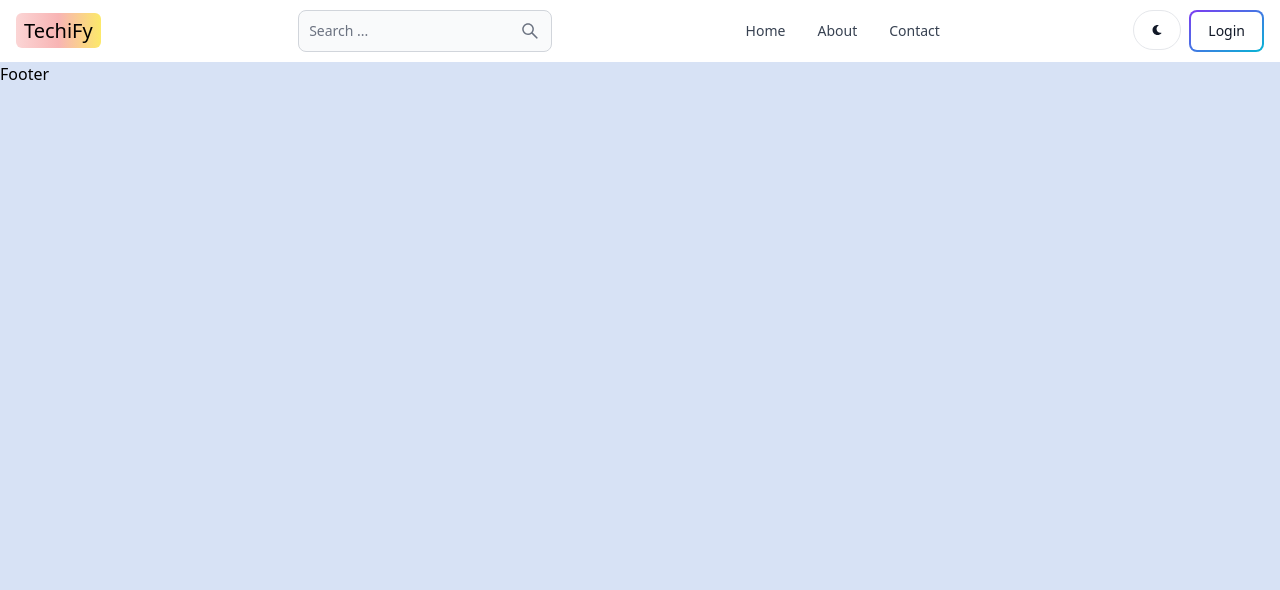
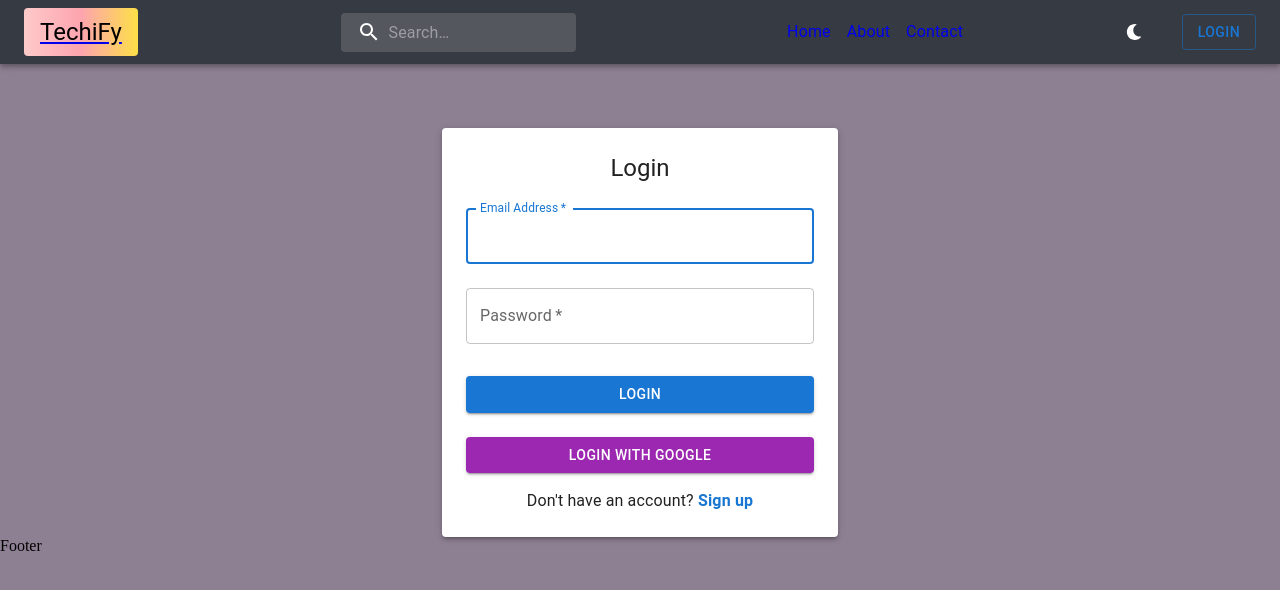
Before and after one commit to 9090856788/Blog-Application, a React (Vite) app in the folder Client/: page /login in a window 1280 px wide. Shown: the top 590 px of the page. Built offline with nearby package versions, Linux system fonts and the light colour scheme.

Commit message:
create Login & signup UI

```diff
--- a/Client/src/App.jsx
+++ b/Client/src/App.jsx
@@ -7,6 +7,7 @@ import Home from "./pages/Home";
 import About from "./pages/About";
 import Contact from "./pages/ContactUs";
 import SignUp from "./pages/SignUp.jsx";
+import Login from "./pages/Login.jsx";
 
 const App = () => {
   return (
@@ -17,6 +18,7 @@ const App = () => {
         <Route exact path="/about" element={<About />} />
         <Route exact path="/contact" element={<Contact />} />
         <Route exact path="/signup" element={<SignUp />} />
+        <Route exact path="/login" element={<Login />} />
       </Routes>
       <Footer />
     </BrowserRouter>
--- a/Client/src/components/Header.jsx
+++ b/Client/src/components/Header.jsx
@@ -1,66 +1,140 @@
 /* eslint-disable no-unused-vars */
 import React from "react";
-import { Navbar, TextInput, Button } from "flowbite-react";
-import { AiOutlineSearch } from "react-icons/ai";
+import { styled, alpha } from "@mui/material/styles";
 import { FaMoon } from "react-icons/fa";
-import { useLocation, Link } from "react-router-dom";
+import { Link } from "react-router-dom";
+import SearchIcon from "@mui/icons-material/Search";
+import InputBase from "@mui/material/InputBase";
+import { Box, AppBar, Toolbar, Typography, Button } from "@mui/material";
 
 const Header = () => {
-  const path = useLocation.pathname;
+  const Search = styled("div")(({ theme }) => ({
+    position: "relative",
+    borderRadius: theme.shape.borderRadius,
+    backgroundColor: alpha(theme.palette.common.white, 0.15),
+    marginRight: theme.spacing(2),
+    marginLeft: 0,
+    width: "100%",
+    [theme.breakpoints.up("sm")]: {
+      marginLeft: theme.spacing(3),
+      width: "auto",
+    },
+  }));
+
+  const SearchIconWrapper = styled("div")(({ theme }) => ({
+    padding: theme.spacing(0, 2),
+    height: "100%",
+    position: "absolute",
+    pointerEvents: "none",
+    display: "flex",
+    alignItems: "center",
+    justifyContent: "center",
+  }));
+
+  const StyledInputBase = styled(InputBase)(({ theme }) => ({
+    color: "inherit",
+    "& .MuiInputBase-input": {
+      padding: theme.spacing(1, 1, 1, 0),
+      // vertical padding + font size from searchIcon
+      paddingLeft: `calc(1em + ${theme.spacing(4)})`,
+      transition: theme.transitions.create("width"),
+      width: "100%",
+      "&.Mui-focused fieldset": {
+        borderColor: "red", // Border color on focus
+      },
+      [theme.breakpoints.up("md")]: {
+        width: "20ch",
+      },
+    },
+  }));
+
   return (
-    <>
-      <Navbar className="border-b-3">
-        <Link
-          to="/"
-          className="self-center whitespace-nowrap text-sm sm:text-xl font-semibold dark:text-white "
+    <Box>
+      <AppBar
+        position="static"
+        sx={{ backgroundColor: "#363a42", maxHeight: "500px" }}
       >
-          <span className="px-2 py-1 bg-gradient-to-r from-red-200 via-red-300 to-yellow-200 hover:bg-gradient-to-bl focus:ring-4 focus:outline-none focus:ring-red-100 dark:focus:ring-red-400 font-medium rounded-md text-xl text-center me-1 mb-1 text-black">
+        <Toolbar
+          sx={{
+            display: "flex",
+            justifyContent: "space-between",
+            alignItems: "center",
+          }}
+        >
+          <Link to="/">
+            <Typography
+              sx={{
+                paddingX: 2,
+                paddingY: 1,
+                background:
+                  "linear-gradient(to right, #fecaca, #fda4af, #fde047)",
+                "&:hover": {
+                  background:
+                    "linear-gradient(to bottom left, #fecaca, #fda4af, #fde047)",
+                },
+                outline: "none",
+                "&:focus": {
+                  boxShadow: "0 0 0 4px rgba(254, 202, 202, 0.5)",
+                  "&.Mui-focused": {
+                    boxShadow: "0 0 0 4px rgba(252, 165, 165, 0.5)",
+                  },
+                },
+                borderRadius: 1,
+                color: "black",
+                cursor: "pointer",
+              }}
+              variant="h5"
+            >
               TechiFy
-          </span>
+            </Typography>
           </Link>
-        <form>
-          <TextInput
-            type="text"
-            placeholder="Search ..."
-            rightIcon={AiOutlineSearch}
-            className="hidden lg:inline "
+          <Box
+            sx={{
+              position: "relative",
+              marginLeft: 2,
+              display: "flex",
+              alignItems: "center",
+            }}
+          >
+            <Search>
+              <SearchIconWrapper>
+                <SearchIcon />
+              </SearchIconWrapper>
+              <StyledInputBase
+                placeholder="Search…"
+                inputProps={{ "aria-label": "search" }}
               />
-        </form>
-        <Button
-          className="w-12 h-10 self-center pt-1.5 lg:hidden"
-          color="gray"
-          pill
+            </Search>
+          </Box>
+          <Box
+            sx={{
+              display: "flex",
+              alignItems: "center",
+              marginLeft: 2,
+            }}
           >
-          <AiOutlineSearch />
-        </Button>
-
-        <div className="flex gap-2 md:order-2">
-          <Button className="w-12 h-10 hidden sm:inline" color="gray" pill>
+            <Link to="/" style={{ textDecoration: "none" }}>
+              <Typography sx={{ marginLeft: 2 }}>Home</Typography>
+            </Link>
+            <Link to="/about" style={{ textDecoration: "none" }}>
+              <Typography sx={{ marginLeft: 2 }}>About</Typography>
+            </Link>
+            <Link to="/contact" style={{ textDecoration: "none" }}>
+              <Typography sx={{ marginLeft: 2 }}>Contact</Typography>
+            </Link>
+          </Box>
+          <Box sx={{ display: "flex", alignItems: "center" }}>
             <FaMoon />
-          </Button>
             <Link to="/login">
-            <Button gradientDuoTone="purpleToBlue" outline>
+              {" "}
+              <Button variant="outlined" sx={{ marginLeft: 5 }}>
                 Login
               </Button>
             </Link>
-          <Navbar.Toggle />
-        </div>
-
-        <Navbar.Collapse>
-          <Navbar.Link active={path === "/"}>
-            <Link to="/">Home</Link>
-          </Navbar.Link>
-
-          <Navbar.Link active={path === "/about"}>
-            <Link to="/about">About</Link>
-          </Navbar.Link>
-
-          <Navbar.Link active={path === "/contact"}>
-            <Link to="/contact">Contact</Link>
-          </Navbar.Link>
-        </Navbar.Collapse>
-      </Navbar>
-    </>
+          </Box>
+        </Toolbar>
+      </AppBar>
+    </Box>
   );
 };
 
--- a/Client/src/index.css
+++ b/Client/src/index.css
@@ -10,5 +10,5 @@
 body{
     width: 100%;
     height: 100%;
-    background-color: rgba(176, 198, 237, 0.5);
+    background-color: rgba(30, 3, 40, 0.5);
 }
--- a/Client/src/pages/Login.jsx
+++ b/Client/src/pages/Login.jsx
@@ -1,10 +1,98 @@
+/* eslint-disable react/no-unescaped-entities */
 /* eslint-disable no-unused-vars */
-import React from 'react'
+import React, { useState } from "react";
+import {
+  Box,
+  TextField,
+  Button,
+  Typography,
+  Container,
+  Paper,
+} from "@mui/material";
+import { Link } from "react-router-dom"; // Import Link for navigation
 
-const Login = () => {
+const LoginPage = () => {
+  const [email, setEmail] = useState("");
+  const [password, setPassword] = useState("");
+
+  const handleLogin = () => {
+    // Add your login logic here
+    console.log("Email:", email);
+    console.log("Password:", password);
+  };
+
   return (
-    <div>Login</div>
-  )
-}
+    <Container component="main" maxWidth="xs">
+      <Paper elevation={3} sx={{ padding: 3, marginTop: 8 }}>
+        <Typography component="h1" variant="h5" align="center">
+          Login
+        </Typography>
+        <Box component="form" sx={{ mt: 1 }}>
+          <TextField
+            variant="outlined"
+            margin="normal"
+            required
+            fullWidth
+            id="email"
+            label="Email Address"
+            name="email"
+            autoComplete="email"
+            autoFocus
+            value={email}
+            onChange={(e) => setEmail(e.target.value)}
+          />
+          <TextField
+            variant="outlined"
+            margin="normal"
+            required
+            fullWidth
+            name="password"
+            label="Password"
+            type="password"
+            id="password"
+            autoComplete="current-password"
+            value={password}
+            onChange={(e) => setPassword(e.target.value)}
+          />
+          <Button
+            fullWidth
+            variant="contained"
+            color="primary"
+            sx={{ mt: 3, mb: 2 }}
+            onClick={handleLogin}
+          >
+            Login
+          </Button>
+          {/* Google Sign-in Button (Replace with your actual Google sign-in implementation) */}
+          <Button
+            fullWidth
+            variant="contained"
+            color="secondary"
+            sx={{ mt: 1 }}
+            onClick={() => {
+              alert("Google Sign-in clicked"); // Replace with actual Google sign-in logic
+            }}
+          >
+            Login with Google
+          </Button>
+          {/* Link to Signup Page */}
+          <Typography align="center" sx={{ mt: 2 }}>
+            Don't have an account?{" "}
+            <Link
+              to="/signup"
+              style={{
+                textDecoration: "none",
+                fontWeight: "bold",
+                color: "#1976d2",
+              }}
+            >
+              Sign up
+            </Link>
+          </Typography>
+        </Box>
+      </Paper>
+    </Container>
+  );
+};
 
-export default Login;
+export default LoginPage;
--- a/Client/src/pages/SignUp.jsx
+++ b/Client/src/pages/SignUp.jsx
@@ -1,12 +1,111 @@
 /* eslint-disable no-unused-vars */
-import React from 'react'
+import React, { useState } from "react";
+import {
+  Box,
+  TextField,
+  Button,
+  Typography,
+  Container,
+  Paper,
+} from "@mui/material";
+import { Link } from "react-router-dom"; // Assuming you use React Router for navigation
+import { Google } from "@mui/icons-material"; // Import Google icon from Material-UI icons
 
 const SignUp = () => {
+  const [username, setUserName] = useState("");
+  const [email, setEmail] = useState("");
+  const [password, setPassword] = useState("");
+
+  const handleSignUp = () => {
+    // Add your sign-up logic here
+    console.log("Email:", email);
+    console.log("Password:", password);
+  };
+
   return (
-    <>
+    <Container component="main" maxWidth="xs">
+      <Paper elevation={3} sx={{ padding: 3, marginTop: 8 }}>
+        <Typography component="h1" variant="h5" align="center">
+          Sign Up
+        </Typography>
+        <Box component="form" sx={{ mt: 1 }}>
+          <TextField
+            variant="outlined"
+            margin="normal"
+            required
+            fullWidth
+            id="username"
+            label="User Name"
+            name="username"
+            autoComplete="username"
+            autoFocus
+            value={username}
+            onChange={(e) => setUserName(e.target.value)}
+          />
+          <TextField
+            variant="outlined"
+            margin="normal"
+            required
+            fullWidth
+            id="email"
+            label="Email Address"
+            name="email"
+            autoComplete="email"
+            value={email}
+            onChange={(e) => setEmail(e.target.value)}
+          />
+          <TextField
+            variant="outlined"
+            margin="normal"
+            required
+            fullWidth
+            name="password"
+            label="Password"
+            type="password"
+            id="password"
+            autoComplete="current-password"
+            value={password}
+            onChange={(e) => setPassword(e.target.value)}
+          />
+          <Button
+            fullWidth
+            variant="contained"
+            color="primary"
+            sx={{ mt: 3, mb: 2 }}
+            onClick={handleSignUp}
+          >
+            Sign Up
+          </Button>
+          <Typography align="center" sx={{ mt: 1 }}>
+            Already have an account?{" "}
+            <Link
+              to="/login"
+              style={{
+                textDecoration: "none",
+                fontWeight: "bold",
+                color: "#1976d2",
+              }}
+            >
+              Sign in
+            </Link>
+          </Typography>
+          {/* Google Sign-in Button with Icon */}
+          <Button
+            fullWidth
+            variant="contained"
+            color="secondary"
+            startIcon={<Google />}
+            sx={{ mt: 1 }}
+            onClick={() => {
+              alert("Google Sign-in clicked"); // Replace with actual Google sign-in logic
+            }}
+          >
+            Sign Up with Google
+          </Button>
+        </Box>
+      </Paper>
+    </Container>
+  );
+};
 
-    </>
-  )
-}
-
-export default SignUp
+export default SignUp;
--- a/Client/tailwind.config.js
+++ /dev/null
@@ -1,15 +0,0 @@
-/** @type {import('tailwindcss').Config} */
-export default {
-  content: [
-    "./index.html",
-    "./src/**/*.{js,ts,jsx,tsx}",
-    "node_modules/flowbite-react/lib/esm/**/*.js",
-  ],
-  theme: {
-    extend: {},
-  },
-  plugins: [
-    // eslint-disable-next-line no-undef
-    require("flowbite/plugin"),
-  ],
-}
```
Also changed, not shown: Client/package.json (+4 -3 lines), 2 other files (tests, documents, lock files or other folders). Lines whose indentation alone changed are shown as unchanged.
